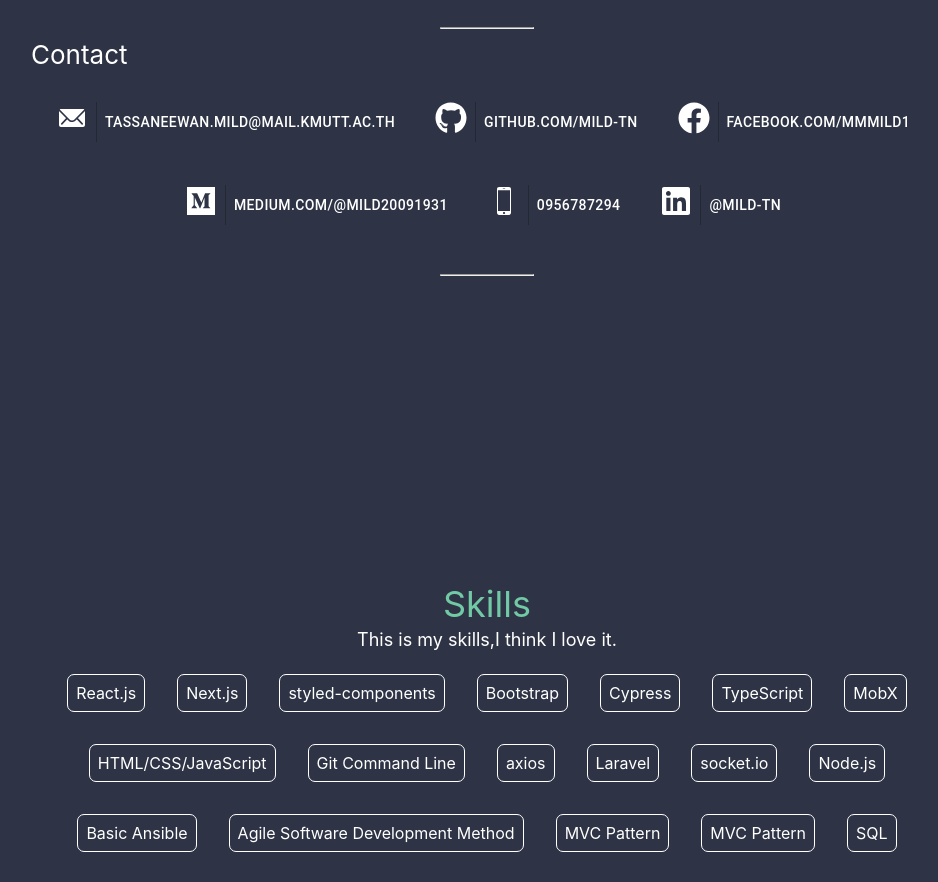
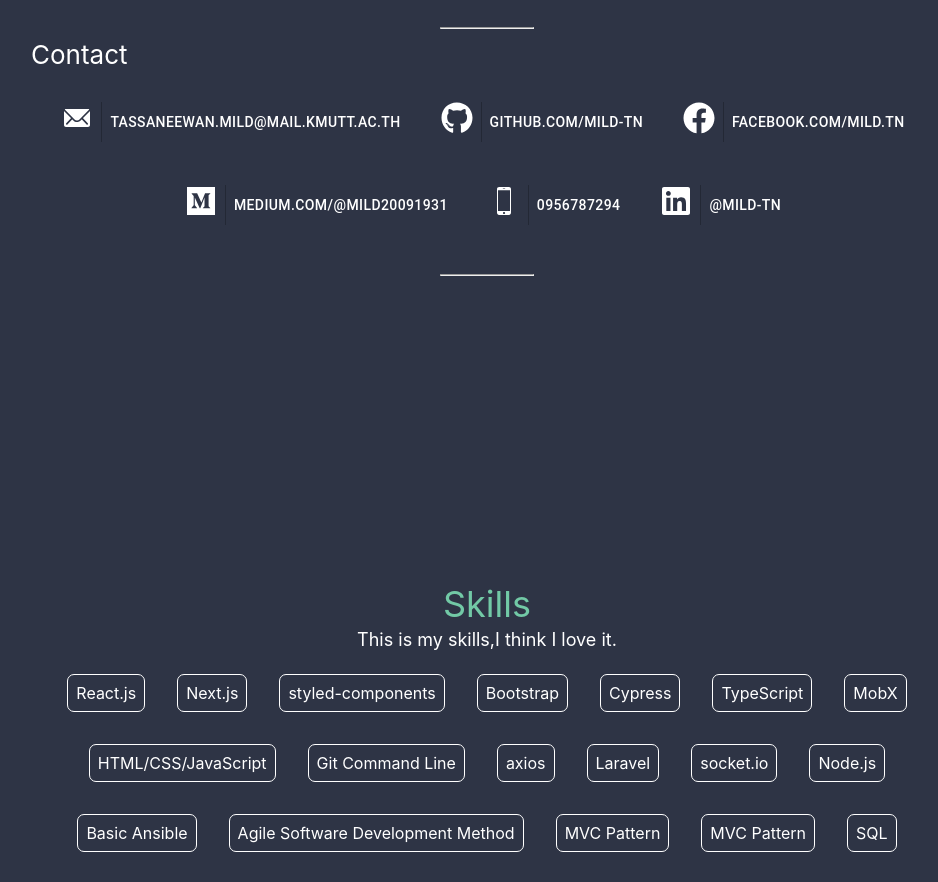
Before and after one commit to mild20091931/mild-portfolio, a React (Create React App) app: page / in a window 1280 px wide. Shown: the part 1177-2059 px from the top of the page, without its empty margins (153-1091 px from the left). Built offline with nearby package versions, Linux system fonts and the light colour scheme.

Commit message:
Update my profile

```diff
--- a/src/component/Profile/index.js
+++ b/src/component/Profile/index.js
@@ -10,7 +10,7 @@ import styled from 'styled-components';
 const contact = [
   {icon : IoIosMail,text : "tassaneewan.mild@mail.kmutt.ac.th" ,link: "https://mail.google.com/mail/u/0/?view=cm&fs=1&to=tassaneewan.mild@mail.kmutt.ac.th&tf=1"},
   {icon : FaGithub ,text : "github.com/mild-tn" ,link: "https://github.com/mild-tn"},
-  {icon : FaFacebook,text: "facebook.com/mmmild1",link: "https://www.facebook.com/mmmild1"},
+  {icon : FaFacebook,text: "facebook.com/mild.tn",link: "https://www.facebook.com/mmmild1"},
   {icon : FaMedium,text : "medium.com/@mild20091931",link: "https://medium.com/@mild20091931"},
   {icon : IoIosPhonePortrait,text: "0956787294",link: "-"},
   {icon : FaLinkedin,text: "@mild-tn",link: "https://www.linkedin.com/in/mild-tn"},
```
